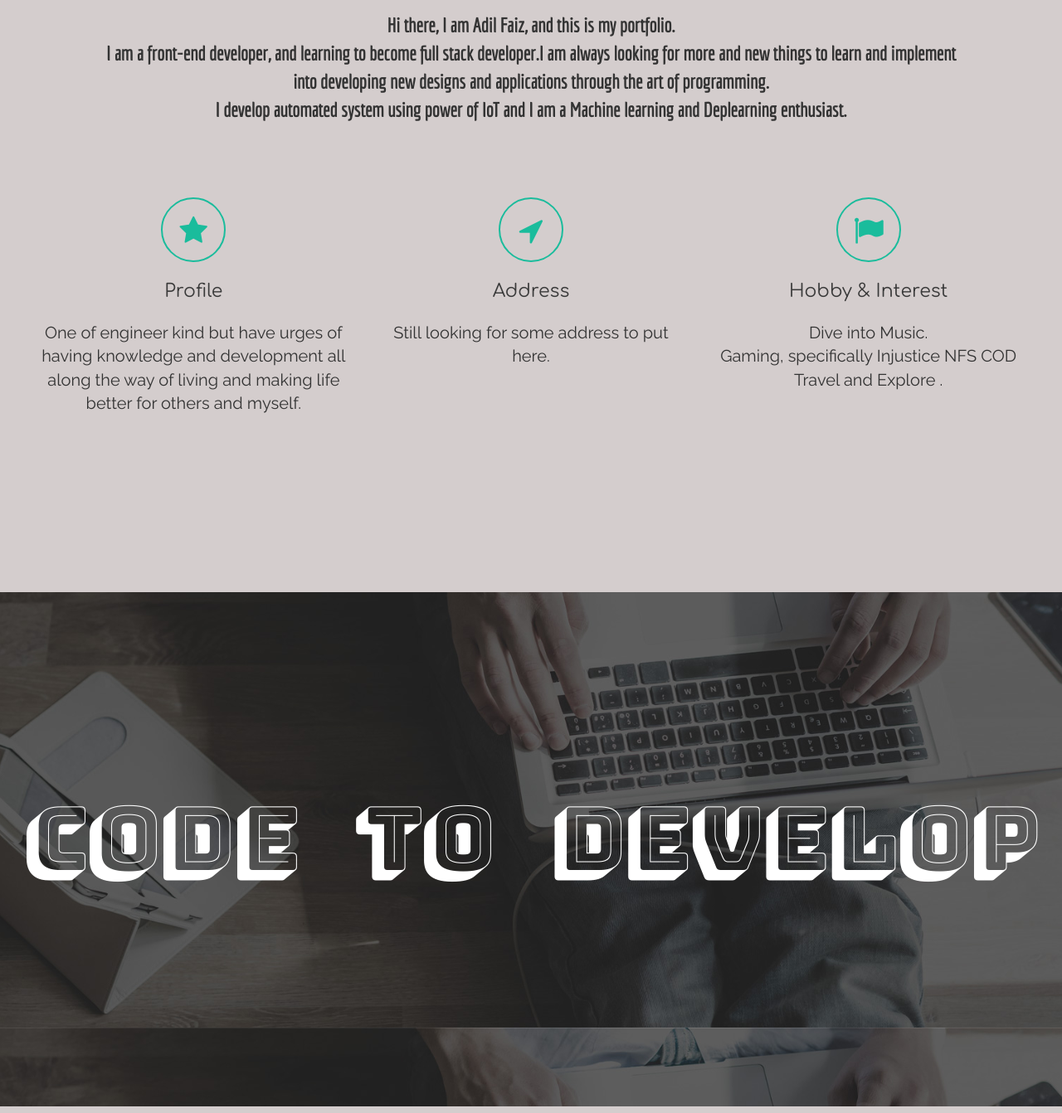
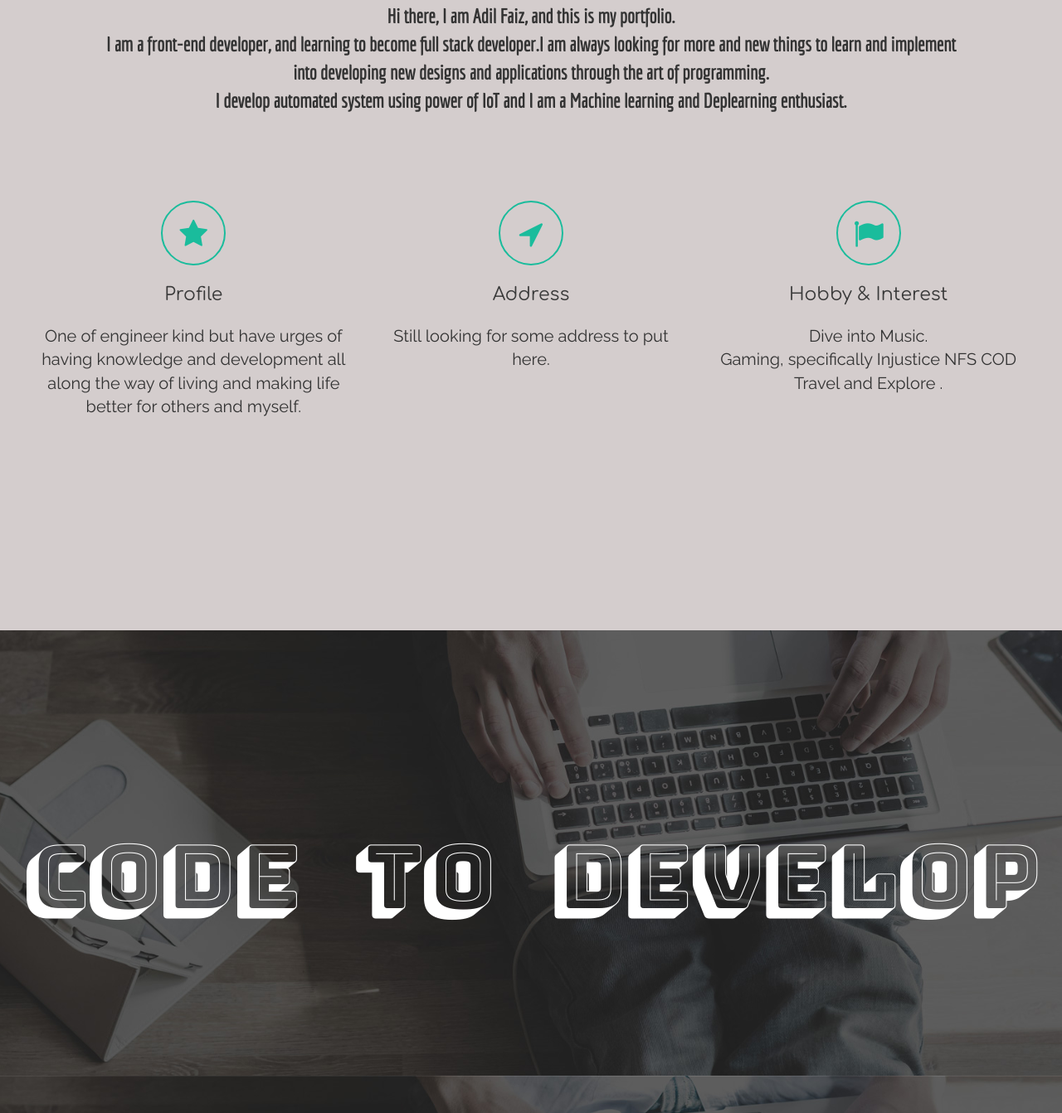
Before and after one commit to adilfaiz001/git-test, a website: page index.html in a window 1280 px wide. Shown: the part 1458-2800 px from the top of the page at 83% size. Drawn offline with nearby package versions, Linux system fonts and the light colour scheme; a web font is replaced by a local one.

Commit message:
page responsive modify

```diff
--- a/assets/index.css
+++ b/assets/index.css
@@ -269,9 +269,9 @@ body{
   background-blend-mode: color;
   background-color: rgba(29, 29, 29, 0.37);
   height: 43em;
-  position: absolute !important;
   width: 100%;
   margin:0;
+  margin-bottom: 18%;
 }
 
 .cover-container{
@@ -852,17 +852,17 @@ body{
 
 
 /*==================================About Section============================================ */
-.page-container{
-  padding-top: 13em;
-  position:relative;
-  top: 50em;
+.page-container
+{
+
 }
 .about-box
 {
-
+  margin-bottom:18%;
 }
 .tht{
   margin-top: 6%;
+  margin-bottom: 6%;
   display: flex;
   justify-content: center;
 }
@@ -884,9 +884,9 @@ body{
   margin-right: 16%;
   margin-top: 2%;
 }
-.about{
-  position: relative;
-  top: 40px;
+.about
+{
+
 }
 .intro
 {
@@ -923,8 +923,12 @@ body{
 }
 .profile-row
 {
-  height: 22em;
-  position: relative;
+
+}
+.profile-sec
+{
+  padding-top: 15px;
+  padding-bottom: 15px;
 }
 .lazy-load-box
 {
@@ -1015,10 +1019,18 @@ body{
 }
 /*About Section Ends*/
 
-/*Page Content */
-.page-content{
-  position: relative;
-  top: 210px;
+
+
+
+
+
+
+
+
+/*========================================Page Content======================================== */
+.page-content
+{
+
 }
 
 #Header1{
@@ -1028,7 +1040,7 @@ body{
   height: 620px;
 }
 .con-code{
-  position: relative;
+    position: relative;
     width: 100%;
     top: 36%;
     text-align: center;
@@ -1149,7 +1161,7 @@ opacity: 0;
     -webkittransition-timing-function: cubic-bezier(0.65,0.1,0.1,0.65);
   }
 }
-.space
+.space-2
 {
   height: 20px;
 }
```
